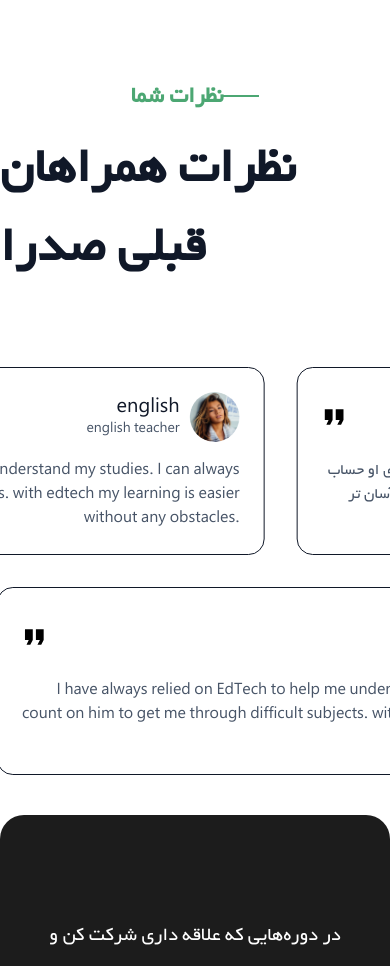
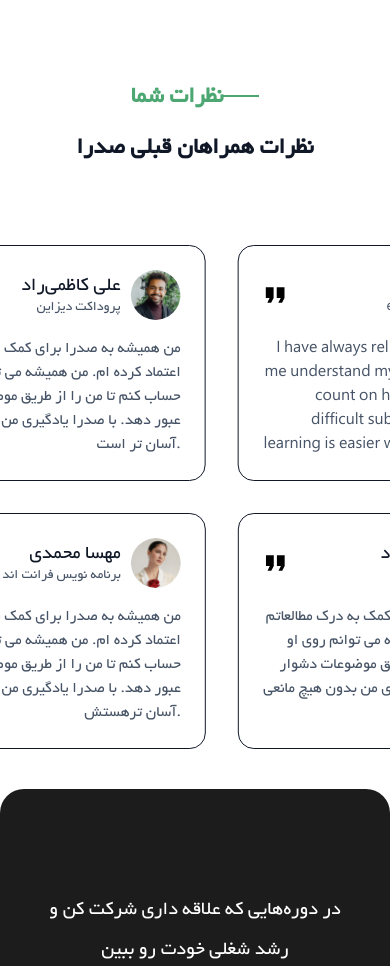
Before and after one commit to amiriar/sadra-v1, a React (Vite) app: page / in a window 390 px wide. Shown: the part 6980-7946 px from the top of the page. Built offline with nearby package versions, Linux system fonts and the light colour scheme.

Commit message:
littel change

```diff
--- a/src/components/modules/HomePageModule/CommentCard.css
+++ b/src/components/modules/HomePageModule/CommentCard.css
@@ -66,3 +66,15 @@
     line-height: 24px;
     color: var(--Gray-600)
 }
+
+
+
+/* Responsive mobile */
+
+@media (max-width : 740px) {
+    .comment_card{
+        min-width: 327px;
+        max-width: 327px;
+    }
+
+}
--- a/src/pages/Home.css
+++ b/src/pages/Home.css
@@ -898,6 +898,7 @@
     color: var(--Gray-900);
     margin-top: 15px;
     margin-bottom: 80px;
+
 }
 
 @keyframes slide {
@@ -976,3 +977,20 @@
     animation: slide2 infinite linear;
 
 }
+
+
+/* Responsive */
+
+@media (max-width : 920px) {
+    .Comments_container h1{
+        font-size: 32px;
+
+    }
+}
+
+@media (max-width : 720px) {
+    .Comments_container h1{
+        font-size: 24px;
+
+    }
+}
```
Also changed, not shown: src/components/modules/HomePageModule/CardEvent.css (line endings or trailing spaces).
